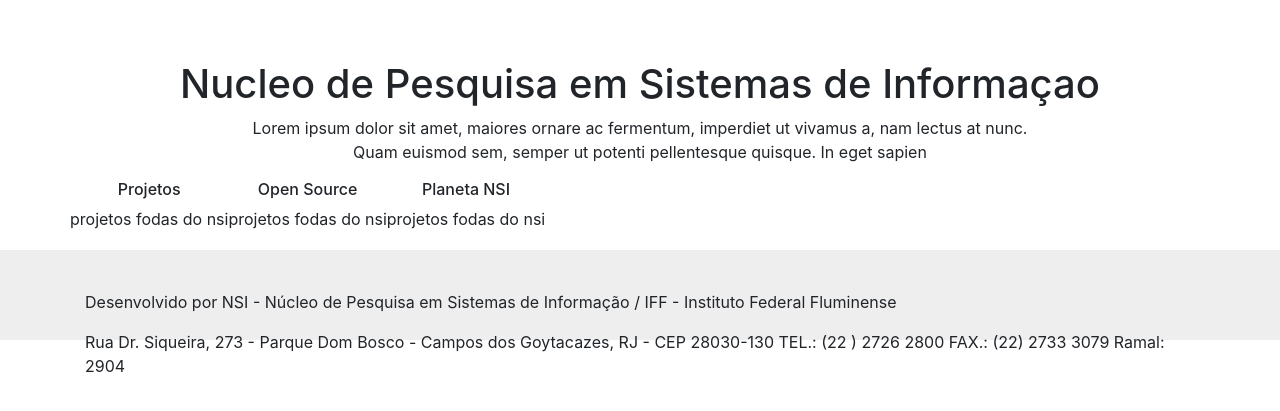
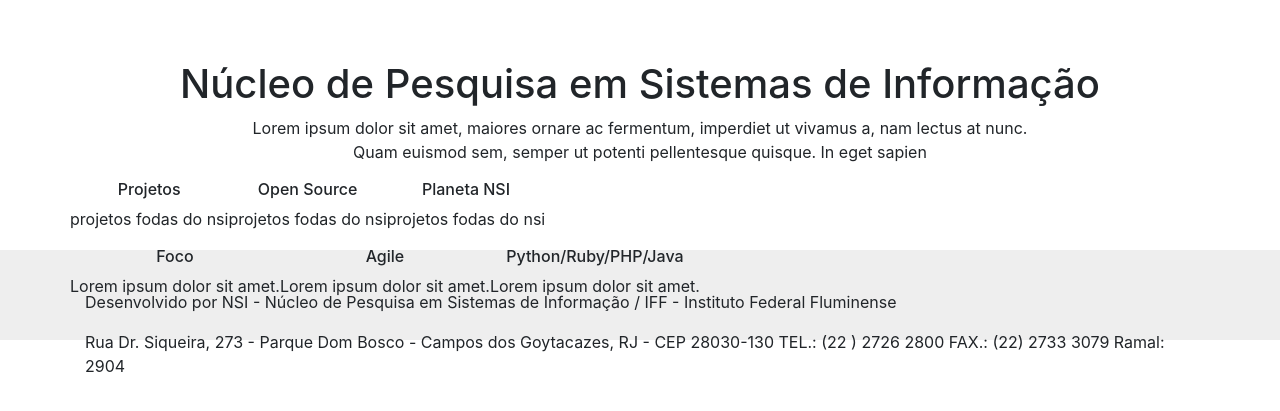
Before and after one commit to nsi-iff/nsi_site, a Django app: template apps/home_page/templates/index.html in a window 1280 px wide. Shown: the part 106-517 px from the top of the page. Run offline with Django 3.2, Linux system fonts and the light colour scheme; the template is opened without the code that fills it, so the values that code supplies are empty; some libraries are stand-ins or nearby versions.

Commit message:
Added new row to show more information

```diff
--- a/apps/home_page/templates/index.html
+++ b/apps/home_page/templates/index.html
@@ -8,7 +8,7 @@
 {% block content %}
     <div class="box box-nsi">
         <div class="header container">
-            <h1>Nucleo de Pesquisa em Sistemas de Informaçao</h1>
+            <h1>Núcleo de Pesquisa em Sistemas de Informação</h1>
             <p>
                 Lorem ipsum dolor sit amet, maiores ornare ac fermentum, imperdiet ut vivamus a, nam lectus at nunc.
                 <br />
@@ -31,6 +31,20 @@
                     <p>projetos fodas do nsi</p>
                 </span>
             </div>
+			<div class="row">
+				<span class="span-one-third">
+					<h6>Foco</h6>
+					<p>Lorem ipsum dolor sit amet.</p>
+				</span>
+				<span class="span-one-third">
+					<h6>Agile</h6>
+					<p>Lorem ipsum dolor sit amet.</p>
+				</span>
+				<span class="span-one-third">
+					<h6>Python/Ruby/PHP/Java</h6>
+					<p>Lorem ipsum dolor sit amet.</p>
+				</span>
+			</div>
         </div>
     </div>
 {% endblock content %}
```
